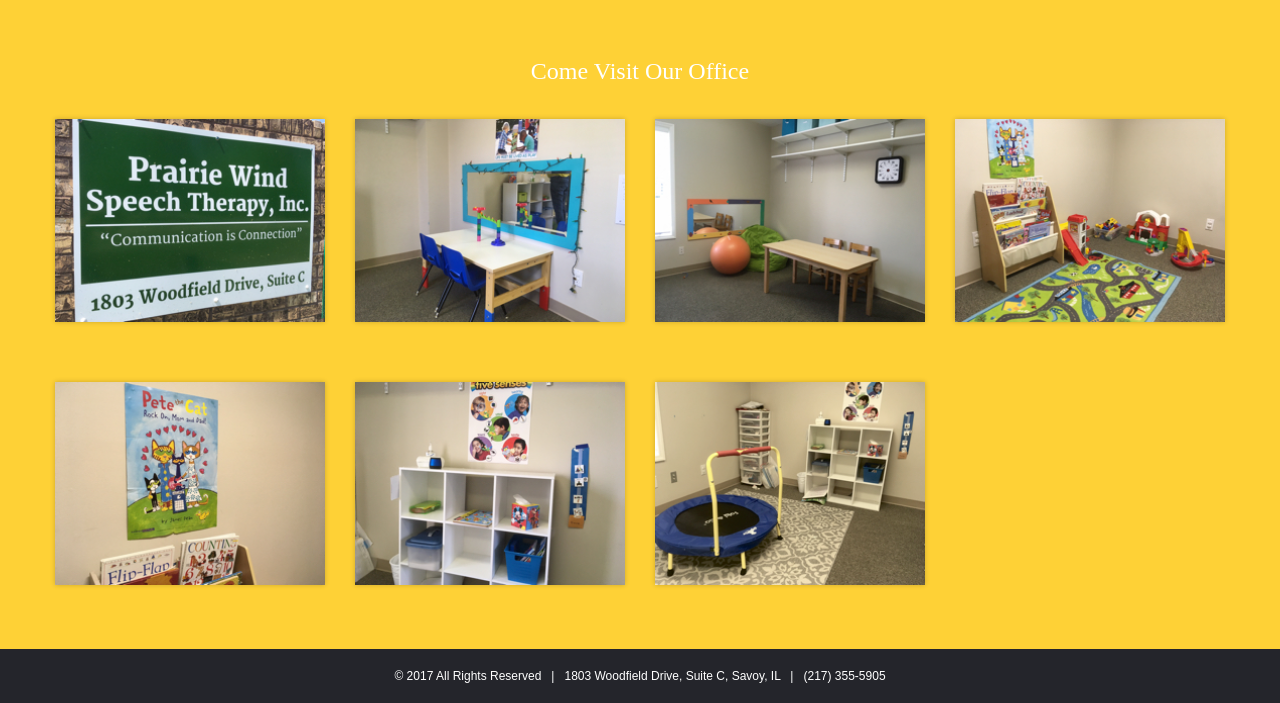
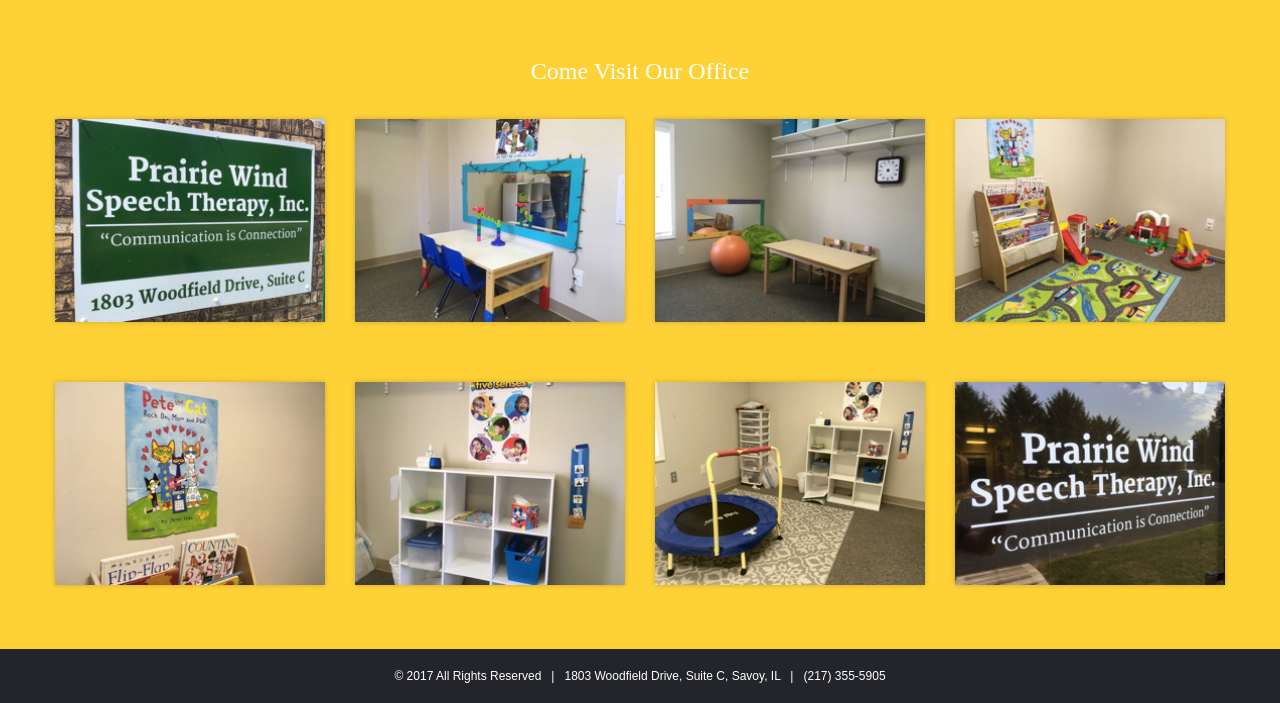
Before and after one commit to jongund/pws2, a Django app: page / in a window 1280 px wide. Shown: the part 1147-1850 px from the top of the page. Run offline with Django 3.2, Linux system fonts and the light colour scheme; data that the repository does not hold is empty; some libraries are stand-ins or nearby versions; some web fonts are replaced.

Commit message:
updated office pictures

```diff
--- a/pws2/templates/show_home.html
+++ b/pws2/templates/show_home.html
@@ -106,25 +106,28 @@
                 <h2>Come Visit Our Office</h2>
                 <div class="row">
                     <div class="col-lg-3 col-md-6 col-sm-6 col-xs-6">
-                        <figure class="wow zoomIn" data-wow-delay="0.1s"><img src="{% static 'img/office-1-sm.jpg' %}" alt=""></figure>
+                        <figure class="wow zoomIn" data-wow-delay="0.1s"><img src="{% static 'img/office-1-sm.jpg' %}" alt="Prairie Wind Speech sign in front of building on Woodfield Drive"></figure>
                     </div>
                     <div class="col-lg-3 col-md-6 col-sm-6 col-xs-6">
-                        <figure class="wow zoomIn"><img src="{% static 'img/office-2-sm.jpg' %}" alt=""></figure>
+                        <figure class="wow zoomIn"><img src="{% static 'img/office-2-sm.jpg' %}" alt="Therapy with a child size table and 2 chairs.  There is a mirror on the wall behind the table."></figure>
                     </div>
                     <div class="col-lg-3 col-md-6 col-sm-6 col-xs-6">
-                        <figure class="wow zoomIn"><img src="{% static 'img/office-3-sm.jpg' %}" alt=""></figure>
+                        <figure class="wow zoomIn"><img src="{% static 'img/office-3-sm.jpg' %}" alt="Therapy with a child size table and two chairs.  Clock and storage shelves on the wall behinf the table."></figure>
                     </div>
                     <div class="col-lg-3 col-md-6 col-sm-6 col-xs-6">
-                        <figure class="wow zoomIn" data-wow-delay="0.1s"><img src="{% static 'img/office-4-sm.jpg' %}" alt=""></figure>
+                        <figure class="wow zoomIn" data-wow-delay="0.1s"><img src="{% static 'img/office-4-sm.jpg' %}" alt="Therapy room with bookstand and ramps and buildings for toy cars."></figure>
                     </div>
                     <div class="col-lg-3 col-md-6 col-sm-6 col-xs-6">
-                        <figure class="wow zoomIn" data-wow-delay="0.1s"><img src="{% static 'img/office-5-sm.jpg' %}" alt=""></figure>
+                        <figure class="wow zoomIn" data-wow-delay="0.1s"><img src="{% static 'img/office-5-sm.jpg' %}" alt="Therapy room with poster of Pete the Cat"></figure>
                     </div>
                     <div class="col-lg-3 col-md-6 col-sm-6 col-xs-6">
-                        <figure class="wow zoomIn" data-wow-delay="0.1s"><img src="{% static 'img/office-6-sm.jpg' %}" alt=""></figure>
+                        <figure class="wow zoomIn" data-wow-delay="0.1s"><img src="{% static 'img/office-6-sm.jpg' %}" alt="Therapy room with cubbie holes with toys."></figure>
                     </div>
                     <div class="col-lg-3 col-md-6 col-sm-6 col-xs-6">
-                        <figure class="wow zoomIn" data-wow-delay="0.1s"><img src="{% static 'img/office-7-sm.jpg' %}" alt=""></figure>
+                        <figure class="wow zoomIn" data-wow-delay="0.1s"><img src="{% static 'img/office-7-sm.jpg' %}" alt="Therapy with jumping trampoline"></figure>
+                    </div>
+                    <div class="col-lg-3 col-md-6 col-sm-6 col-xs-6">
+                        <figure class="wow zoomIn" data-wow-delay="0.1s"><img src="{% static 'img/office-8-sm.png' %}" alt="Front door of Prairie Wind Speech"></figure>
                     </div>
                 </div>
             </div>
```
